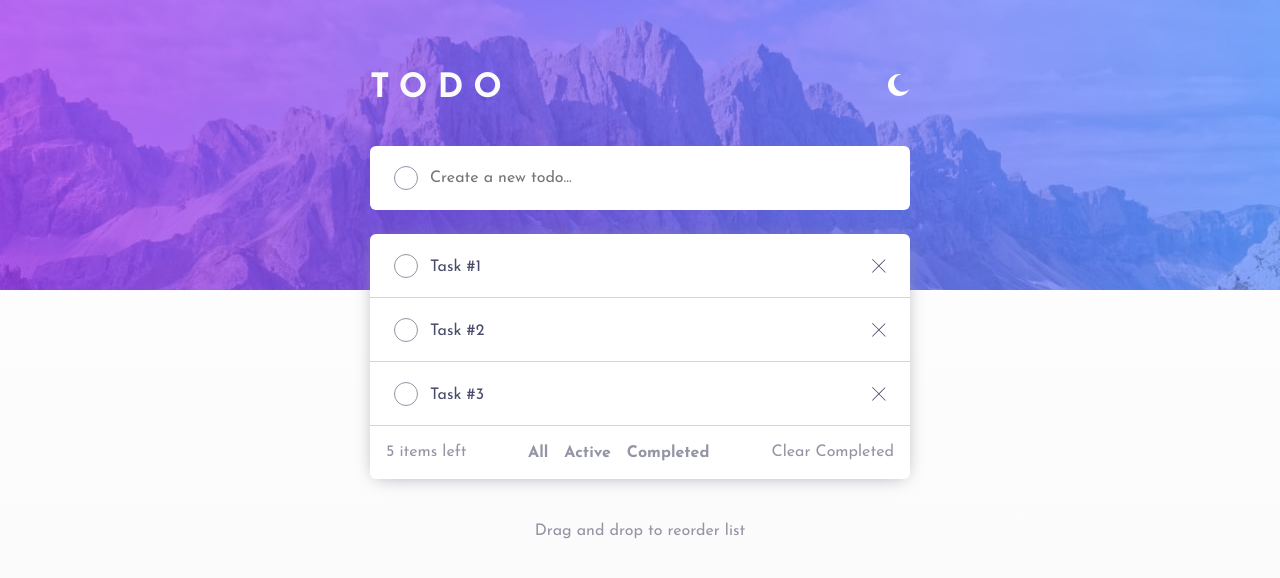
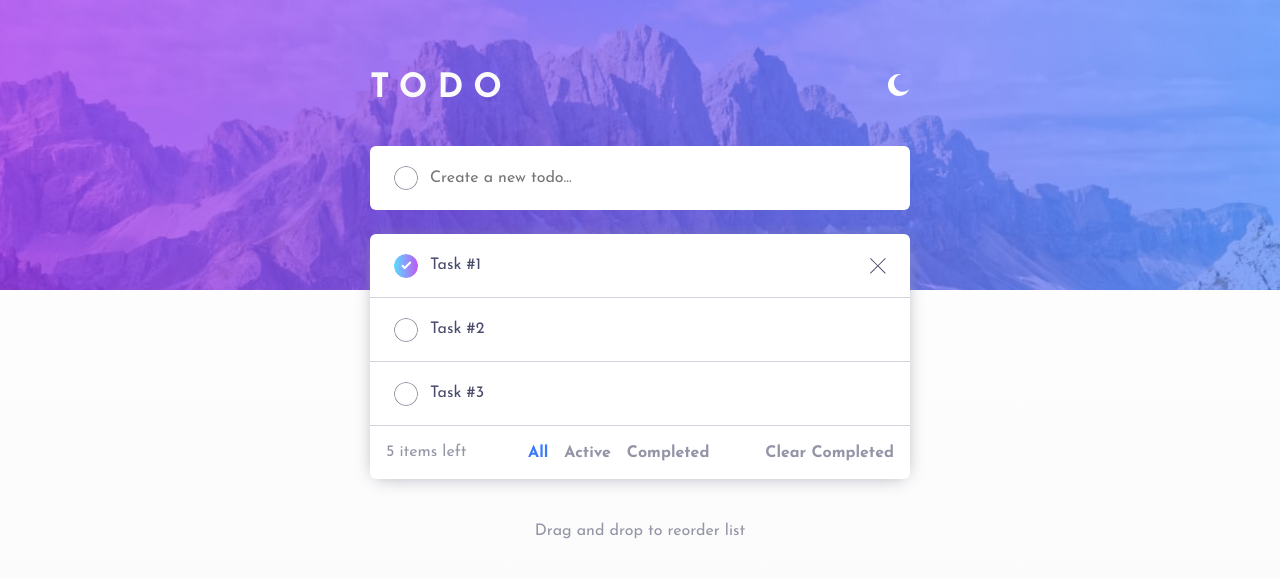
Before and after one commit to CTZDev/todo-app-tasks, a website: page index.html in a window 1280 px wide. Drawn offline with Linux system fonts and the light colour scheme.

Commit message:
Active States Done!

```diff
--- a/app/scss/components/buttons.scss
+++ b/app/scss/components/buttons.scss
@@ -1,10 +1,25 @@
+@use "../util" as *;
+
 .btn {
-  border-radius: 50%;
   width: 24px;
   height: 24px;
-  border: 1px solid var(--clr-dark-grayishblue-la);
-  background-color: transparent;
   outline: none;
+  border: none;
+  appearance: none;
   cursor: pointer;
-  appearance: none;
+  border-radius: 50%;
+  padding: rem(1);
+  background: var(--clr-dark-grayishblue-la);
+  mask: linear-gradient(#fff 0 0) content-box, linear-gradient(#fff 0 0);
+  mask-composite: destination-out;
+
+  &:hover {
+    padding: rem(2);
+    background: var(--clr-chekbg);
+  }
+
+  &.is-active {
+    padding: 12px;
+    background: url(../images/icon-check.svg) no-repeat center, var(--clr-chekbg);
+  }
 }
--- a/app/scss/components/task.scss
+++ b/app/scss/components/task.scss
@@ -7,6 +7,14 @@
   align-items: center;
   padding: rem(14) rem(16);
   color: var(--clr-dark-grayishblue-lb);
+  cursor: pointer;
+
+  &.is-active {
+    & .todo-task-delete {
+      opacity: 1;
+      visibility: visible;
+    }
+  }
 
   @include mq(small) {
     padding: rem(19.5) rem(24);
@@ -14,10 +22,20 @@
 
   &-description {
     display: inherit;
-    align-items: flex-end;
+    align-items: center;
+    flex-basis: 95%;
 
     > p {
       margin-left: rem(12);
+      margin-right: rem(24);
+      word-break: break-word;
     }
   }
+
+  &-delete {
+    cursor: pointer;
+    opacity: 0;
+    visibility: hidden;
+    transition: opacity 250ms ease-in, visibility 250ms ease-in;
+  }
 }
--- a/app/scss/global/colors.scss
+++ b/app/scss/global/colors.scss
@@ -1,7 +1,7 @@
 $colors-primary: (
   clr-brightblue: hsl(220, 98%, 61%),
   clr-white: hsl(0, 0%, 100%),
-  clr-chekbg: linear-gradient(to bottom, hsl(192, 100%, 67%), hsl(280, 87%, 65%)),
+  clr-chekbg: linear-gradient(90deg, hsl(192, 100%, 67%), hsl(280, 87%, 65%)),
 );
 
 $colors-light: (
--- a/app/scss/layout/header.scss
+++ b/app/scss/layout/header.scss
@@ -8,6 +8,7 @@
 
   @include mq(small) {
     background: url(../images/bg-desktop-light.jpg) no-repeat center;
+    background-size: cover;
     padding-top: rem(72);
     padding-bottom: rem(192);
   }
--- a/app/scss/layout/main.scss
+++ b/app/scss/layout/main.scss
@@ -37,6 +37,7 @@ main {
         border: none;
         outline: none;
         color: var(--clr-dark-grayishblue-lb);
+        caret-color: var(--clr-brightblue);
         background-color: transparent;
 
         @include mq(small) {
@@ -57,6 +58,10 @@ main {
     &-tags {
       padding: rem(16) rem(16);
     }
+
+    &-tag {
+      @include activeState;
+    }
   }
 
   &-details {
@@ -76,22 +81,7 @@ main {
     }
 
     &-btn {
-      font-family: var(--font-family);
-      font-size: var(--fz-sm);
-      font-weight: bold;
-      border: none;
-      outline: none;
-      background-color: transparent;
-      color: var(--clr-dark-grayishblue-la);
-      transition: color 250ms ease-in;
-
-      @include mq(small) {
-        font-size: var(--fz-md);
-      }
-
-      &:focus {
-        color: var(--clr-brightblue);
-      }
+      @include activeState;
     }
   }
 }
--- a/app/scss/util/mixins.scss
+++ b/app/scss/util/mixins.scss
@@ -7,3 +7,28 @@
     @content;
   }
 }
+
+@mixin activeState {
+  font-family: var(--font-family);
+  font-size: var(--fz-sm);
+  font-weight: bold;
+  border: none;
+  outline: none;
+  background-color: transparent;
+  color: var(--clr-dark-grayishblue-la);
+  transition: color 250ms ease-in;
+  cursor: pointer;
+
+  @include mq(small) {
+    font-size: var(--fz-md);
+  }
+
+  &:hover {
+    color: var(--clr-dark-grayishblue-lb);
+  }
+
+  &:focus,
+  &.active {
+    color: var(--clr-brightblue);
+  }
+}
--- a/index.html
+++ b/index.html
@@ -26,20 +26,20 @@
         <section class="todo-newTask">
           <form action="#" id="formTodo">
             <div class="todo-newTask-add flex flex-ai-c">
-              <button type="submit" name="btnnewTodo" class="btn"></button>
-              <input type="text" name="txtnewTodo" placeholder="Create a new todo..." />
+              <input type="submit" name="btnnewTask" class="btn" value="" />
+              <input type="text" name="txtnewTask" placeholder="Create a new todo..." />
             </div>
           </form>
         </section>
         <section class="todo-tasks">
           <div class="todo-tasks-container">
-            <div class="todo-task">
+            <div class="todo-task is-active">
               <div class="todo-task-description">
-                <input type="checkbox" class="btn" />
+                <input type="checkbox" class="btn is-active" />
                 <p>Task #1</p>
               </div>
               <figure class="todo-task-delete">
-                <img width="14" height="14" src="./images/icon-cross.svg" alt="Delete Task" loading="lazy" />
+                <img width="16" height="16" src="./images/icon-cross.svg" alt="Delete Task" loading="lazy" />
               </figure>
             </div>
             <div class="todo-task">
@@ -48,7 +48,7 @@
                 <p>Task #2</p>
               </div>
               <figure class="todo-task-delete">
-                <img width="14" height="14" src="./images/icon-cross.svg" alt="Delete Task" loading="lazy" />
+                <img width="16" height="16" src="./images/icon-cross.svg" alt="Delete Task" loading="lazy" />
               </figure>
             </div>
             <div class="todo-task">
@@ -58,17 +58,17 @@
                 <p>Task #3</p>
               </div>
               <figure class="todo-task-delete">
-                <img width="14" height="14" src="./images/icon-cross.svg" alt="Delete Task" loading="lazy" />
+                <img width="16" height="16" src="./images/icon-cross.svg" alt="Delete Task" loading="lazy" />
               </figure>
             </div>
           </div>
           <div class="todo-tasks-tags flex flex-jc-sb flex-ai-c">
-            <p class="todo-task-tag">5 items left</p>
-            <p class="todo-task-tag">Clear Completed</p>
+            <p>5 items left</p>
+            <button type="button" class="todo-tasks-tag">Clear Completed</button>
           </div>
         </section>
         <section class="todo-details flex flex-jc-c flex-ai-c">
-          <button type="button" class="todo-details-btn">All</button>
+          <button type="button" class="todo-details-btn active">All</button>
           <button type="button" class="todo-details-btn">Active</button>
           <button type="button" class="todo-details-btn">Completed</button>
         </section>
```
Also changed, not shown: dist/style.css, 1 other file.
